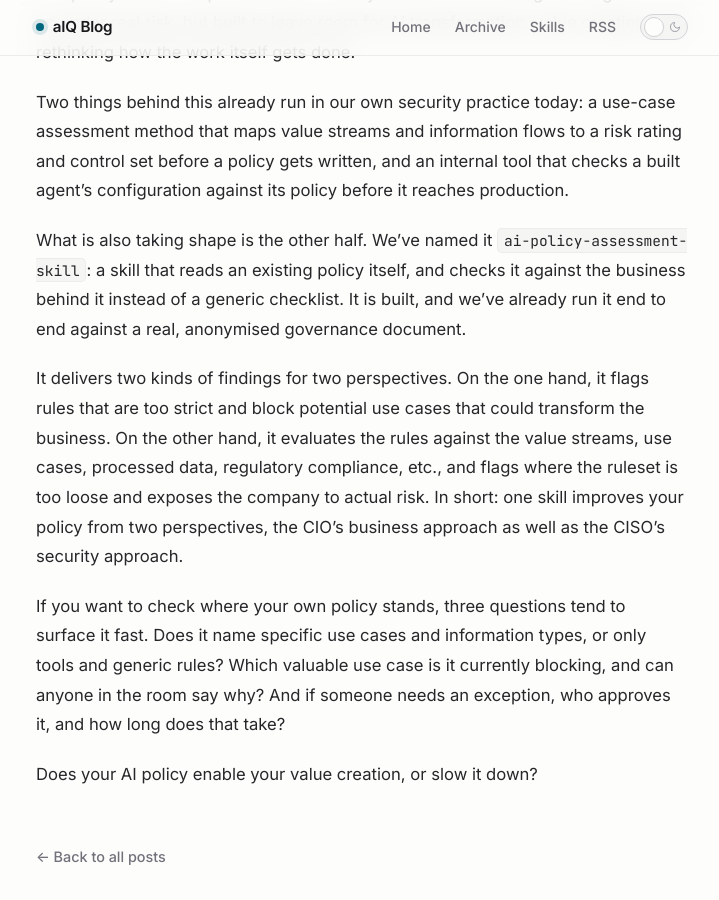
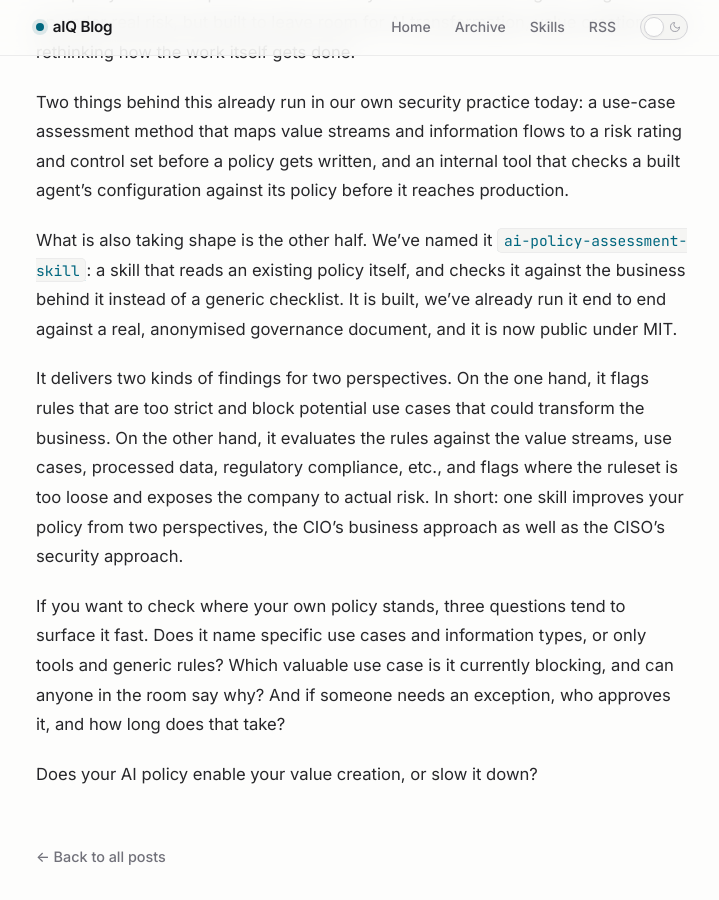
Before and after one commit to accilium/aIQ-blog, a Jekyll site: the page built from _posts/2026-08-28-securing-the-wrong-thing.md, in a window 1280 px wide and 900 px high, scrolled down 2071 px. Shown: the whole window, without its empty margins (278-997 px from the left). Built offline with Jekyll 4.4.1, drawn with Linux system fonts in a browser that asks for light colours.

Commit message:
Securing the Wrong Thing: link the now-public policy skill (#24)
The post named ai-policy-assessment-skill when it was still internal. The skill is
now published under MIT, so the name links to it and the sentence says it is public.
Nothing else in the post changes.

```diff
--- a/_posts/2026-08-28-securing-the-wrong-thing.md
+++ b/_posts/2026-08-28-securing-the-wrong-thing.md
@@ -37,7 +37,7 @@ The policy then is scoped to secure exactly those use cases. Tight enough to hol
 
 Two things behind this already run in our own security practice today: a use-case assessment method that maps value streams and information flows to a risk rating and control set before a policy gets written, and an internal tool that checks a built agent's configuration against its policy before it reaches production.
 
-What is also taking shape is the other half. We've named it `ai-policy-assessment-skill`: a skill that reads an existing policy itself, and checks it against the business behind it instead of a generic checklist. It is built, and we've already run it end to end against a real, anonymised governance document.
+What is also taking shape is the other half. We've named it [`ai-policy-assessment-skill`](https://github.com/accilium/accilium-skills/tree/main/ai-policy-assessment-skill): a skill that reads an existing policy itself, and checks it against the business behind it instead of a generic checklist. It is built, we've already run it end to end against a real, anonymised governance document, and it is now public under MIT.
 
 It delivers two kinds of findings for two perspectives. On the one hand, it flags rules that are too strict and block potential use cases that could transform the business. On the other hand, it evaluates the rules against the value streams, use cases, processed data, regulatory compliance, etc., and flags where the ruleset is too loose and exposes the company to actual risk. In short: one skill improves your policy from two perspectives, the CIO's business approach as well as the CISO's security approach.
 
```
